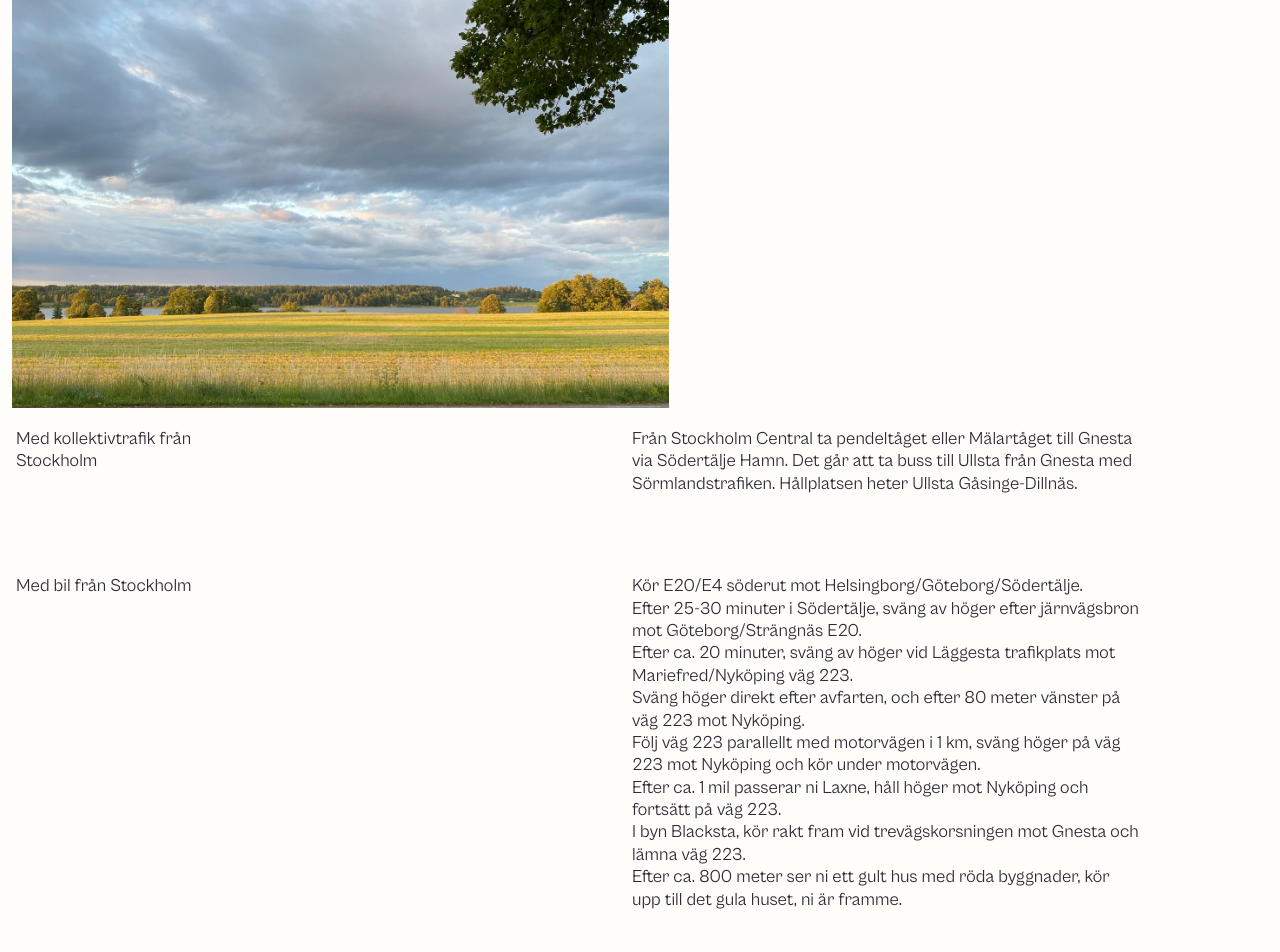
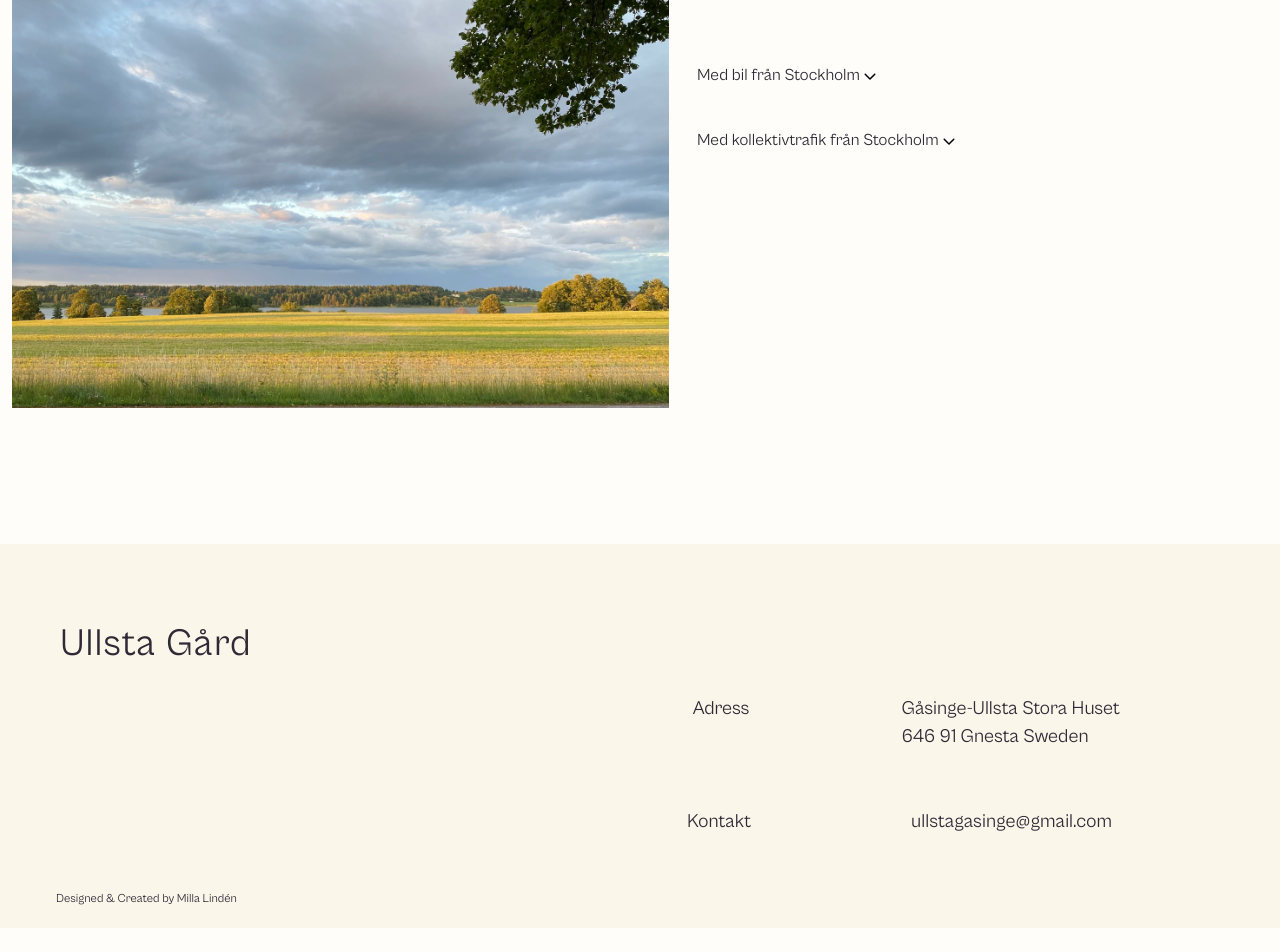
Before and after one commit to millalinden/ullstagard1, a Next.js app: page /contact in a window 1280 px wide. Shown: the part 320-1272 px from the top of the page. After the commit the page ends 1248 px from the top, so only its background shows below. Built offline with nearby package versions, Linux system fonts and the light colour scheme.

Commit message:
contact page update

```diff
--- a/src/app/(pages)/contact/page.js
+++ b/src/app/(pages)/contact/page.js
@@ -4,7 +4,7 @@ import Accordion from "../../components/Accordion/accordion";
 export default function Contact() {
   return (
     <>
-      <section className="lg:flex lg:w-full lg:h-full">
+      <section className="lg:flex lg:w-screen lg:h-screen lg:mb-16">
         <div className="mt-24 lg:mt-32 w-full h-[350px] mb-5 overflow-hidden lg:w-[1500px] lg:h-[600px]">
           <Image
             className="w-full h-full object-cover lg:object-top	px-3"
@@ -46,56 +46,7 @@ export default function Contact() {
               </div>
             </div>
           </section>
-        </section>
-      </section>
-
-      <section className="hidden lg:block font-cabinet mb-16 lg:justify-center ">
-        {/* First section */}
-        <div className="grid grid-cols-2 gap-x-12 mx-4 lg:gap-x-1 lg:pr-5">
-          <div className="flex-shrink-0">
-            <h2 className="text-[6vw] leading-tight text-blueberry lg:text-[1.4vw] lg:font-none lg:w-64">
-              Med kollektivtrafik från Stockholm
-            </h2>
-          </div>
-          <div className="lg:w-5/6">
-            <p className="text-[6vw] leading-tight text-blueberry lg:text-[1.4vw]">
-              Från Stockholm Central ta pendeltåget eller Mälartåget till Gnesta
-              via Södertälje Hamn. Det går att ta buss till Ullsta från Gnesta
-              med Sörmlandstrafiken. Hållplatsen heter Ullsta Gåsinge-Dillnäs.
-            </p>
-          </div>
-        </div>
-
-        {/* Second section */}
-        <div className="grid grid-cols-2 gap-x-12 mx-4 lg:gap-x-1 lg:pr-5 lg:mt-20">
-          <div className="flex-shrink-0">
-            <h2 className="text-[6vw] leading-tight text-blueberry lg:text-[1.4vw] lg:font-none lg:w-64">
-              Med bil från Stockholm
-            </h2>
-          </div>
-          <div className="lg:w-5/6">
-            <p className="text-[6vw] leading-tight text-blueberry lg:text-[1.4vw]">
-              Kör E20/E4 söderut mot Helsingborg/Göteborg/Södertälje. <br />
-              Efter 25-30 minuter i Södertälje, sväng av höger efter
-              järnvägsbron mot Göteborg/Strängnäs E20.
-              <br /> Efter ca. 20 minuter, sväng av höger vid Läggesta
-              trafikplats mot Mariefred/Nyköping väg 223.
-              <br /> Sväng höger direkt efter avfarten, och efter 80 meter
-              vänster på väg 223 mot Nyköping. <br />
-              Följ väg 223 parallellt med motorvägen i 1 km, sväng höger på väg
-              223 mot Nyköping och kör under motorvägen. <br />
-              Efter ca. 1 mil passerar ni Laxne, håll höger mot Nyköping och
-              fortsätt på väg 223.
-              <br /> I byn Blacksta, kör rakt fram vid trevägskorsningen mot
-              Gnesta och lämna väg 223.
-              <br /> Efter ca. 800 meter ser ni ett gult hus med röda byggnader,
-              kör upp till det gula huset, ni är framme.
-            </p>
-          </div>
-        </div>
-      </section>
-
-      <section className="mx-4 mb-10 lg:hidden">
+          <section className="mx-4 mb-10 ">
             <Accordion
               title="Med bil från Stockholm"
               content={
@@ -107,24 +58,26 @@ export default function Contact() {
                   trafikplats mot Mariefred/Nyköping väg 223.
                   <br /> Sväng höger direkt efter avfarten, och efter 80 meter
                   vänster på väg 223 mot Nyköping. <br />
-              Följ väg 223 parallellt med motorvägen i 1 km, sväng höger på väg
-              223 mot Nyköping och kör under motorvägen. <br />
+                  Följ väg 223 parallellt med motorvägen i 1 km, sväng höger på
+                  väg 223 mot Nyköping och kör under motorvägen. <br />
                   Efter ca. 1 mil passerar ni Laxne, håll höger mot Nyköping och
                   fortsätt på väg 223.
                   <br /> I byn Blacksta, kör rakt fram vid trevägskorsningen mot
                   Gnesta och lämna väg 223.
-              <br /> Efter ca. 800 meter ser ni ett gult hus med röda byggnader,
-              kör upp till det gula huset, ni är framme.
+                  <br /> Efter ca. 800 meter ser ni ett gult hus med röda
+                  byggnader, kör upp till det gula huset, ni är framme.
                 </>
               }
             />
           </section>
-      <section className="mx-4 mb-20 lg:hidden">
+          <section className="mx-4 mb-20">
             <Accordion
               title="Med kollektivtrafik från Stockholm"
               content="Från Stockholm Central ta pendeltåget till Gnesta via Södertälje Hamn. Det går att ta buss till Ullsta från Gnesta med Sörmlandstrafiken. Hållplatsen heter Ullsta Gåsinge-Dillnäs."
             />
           </section>
+        </section>
+      </section>
     </>
   );
 }
--- a/src/app/components/Accordion/accordion.js
+++ b/src/app/components/Accordion/accordion.js
@@ -12,7 +12,7 @@ export default function Accordion({ title, content }) {
     <div>
       <div className="flex font-cabinet">
         <button
-          className="text-[5.5vw] font-cabinet text-blueberry pr-1 md:text-[4vw] lg:text-[1vw]"
+          className="text-[5.5vw] font-cabinet text-blueberry pr-1 md:text-[4vw] lg:text-[1.3vw]"
           onClick={toggleAccordion}
         >
           {title}
@@ -37,7 +37,7 @@ export default function Accordion({ title, content }) {
       </div>
       {isOpen && (
         <div
-          className={`transition-all duration-1000 ease-in-out overflow-hidden text-[5vw] md:text-[4vw] font-cabinet text-blueberry  ${
+          className={`transition-all duration-1000 ease-in-out overflow-hidden text-[5vw] md:text-[4vw] font-cabinet text-blueberry lg:text-[1.3vw]  ${
             isOpen ? "max-h-screen opacity-100" : "max-h-screen opacity-0"
           }`}
         >
```
Lines whose indentation alone changed are shown as unchanged.
